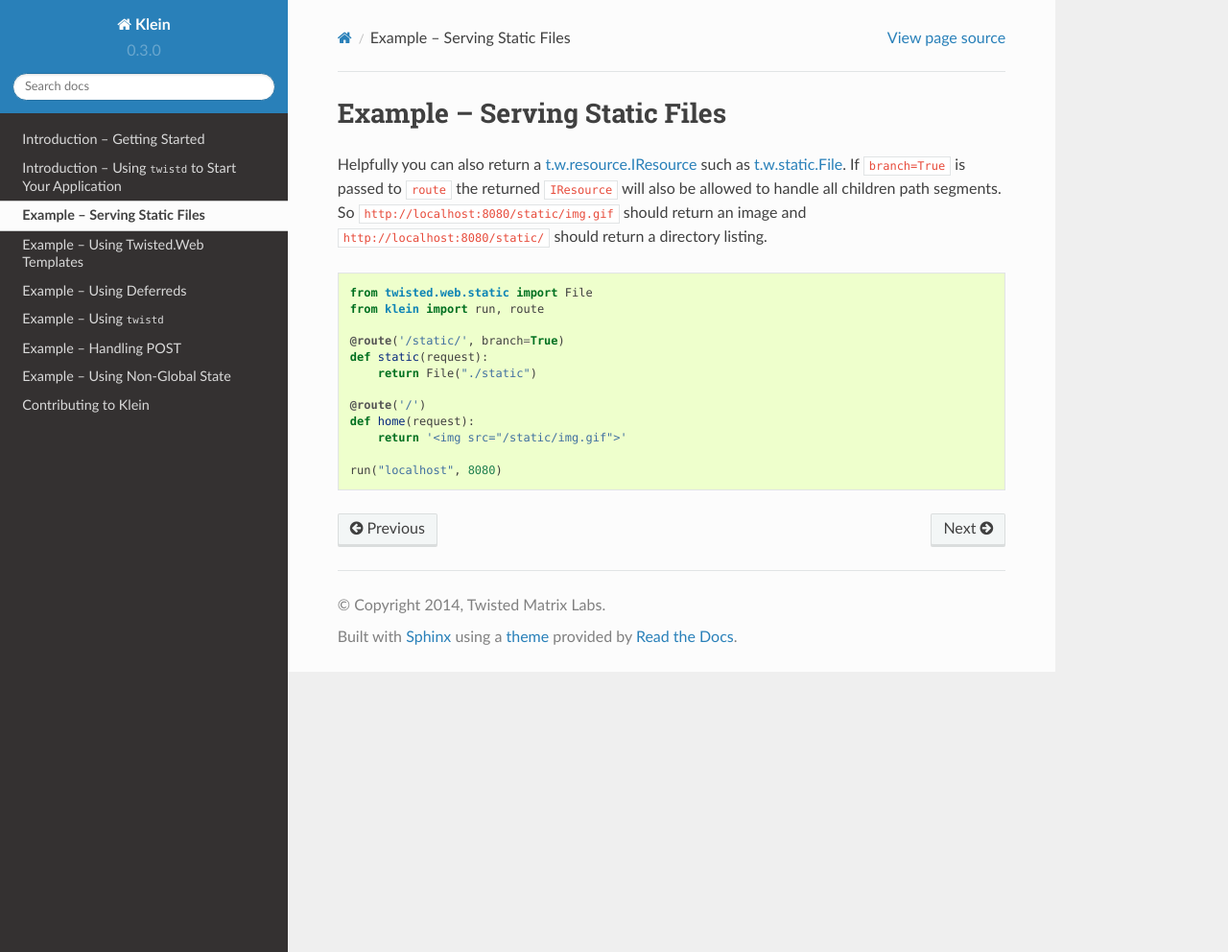
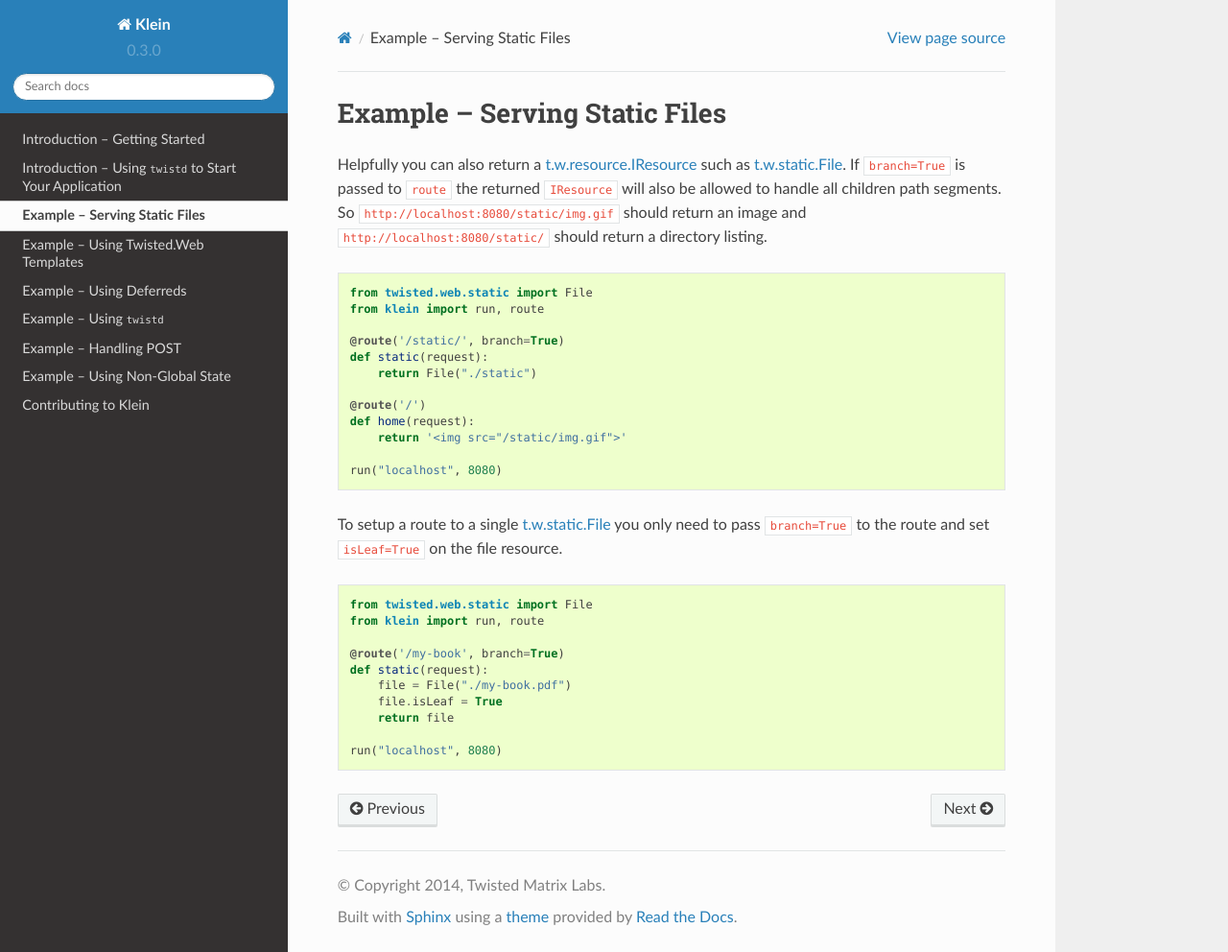
Before and after one commit to twisted/klein, a Sphinx documentation site: the page built from docs/examples/staticfiles.rst, in a window 1280 px wide and 992 px high. Shown: the whole window at 96% size. Built offline with Sphinx 7.4.7 and the Read the Docs theme 2.0.0, drawn with Linux system fonts in a browser that asks for light colours.

Commit message:
add a single test showing that klein can handle serving a single file at a given path.

```diff
--- a/docs/examples/staticfiles.rst
+++ b/docs/examples/staticfiles.rst
@@ -20,3 +20,19 @@ So ``http://localhost:8080/static/img.gif`` should return an image and ``http://
         return '<img src="/static/img.gif">'
 
     run("localhost", 8080)
+
+To setup a route to a single :api:`twisted.web.static.File <t.w.static.File>` you only need to pass ``branch=True`` to the route and set ``isLeaf=True`` on the file resource.
+
+.. code-block:: python
+
+
+    from twisted.web.static import File
+    from klein import run, route
+
+    @route('/my-book', branch=True)
+    def static(request):
+        file = File("./my-book.pdf")
+        file.isLeaf = True
+        return file
+
+    run("localhost", 8080)
```
Also changed, not shown: 2 other files.
